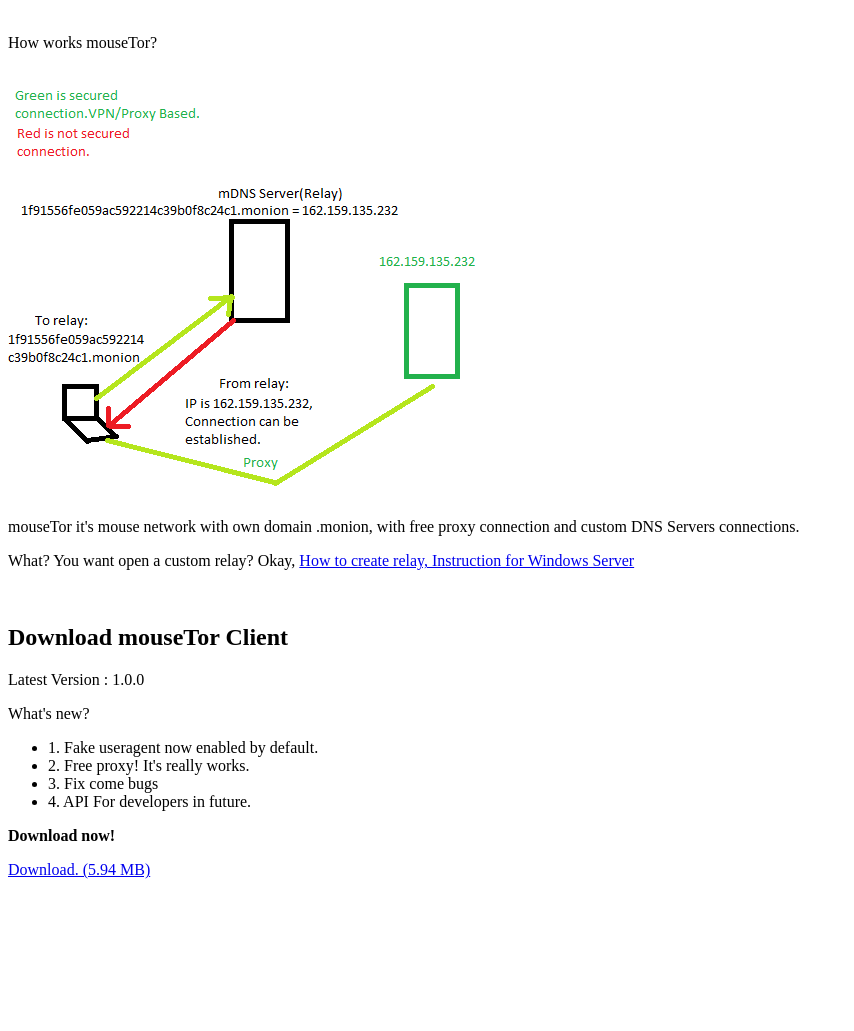
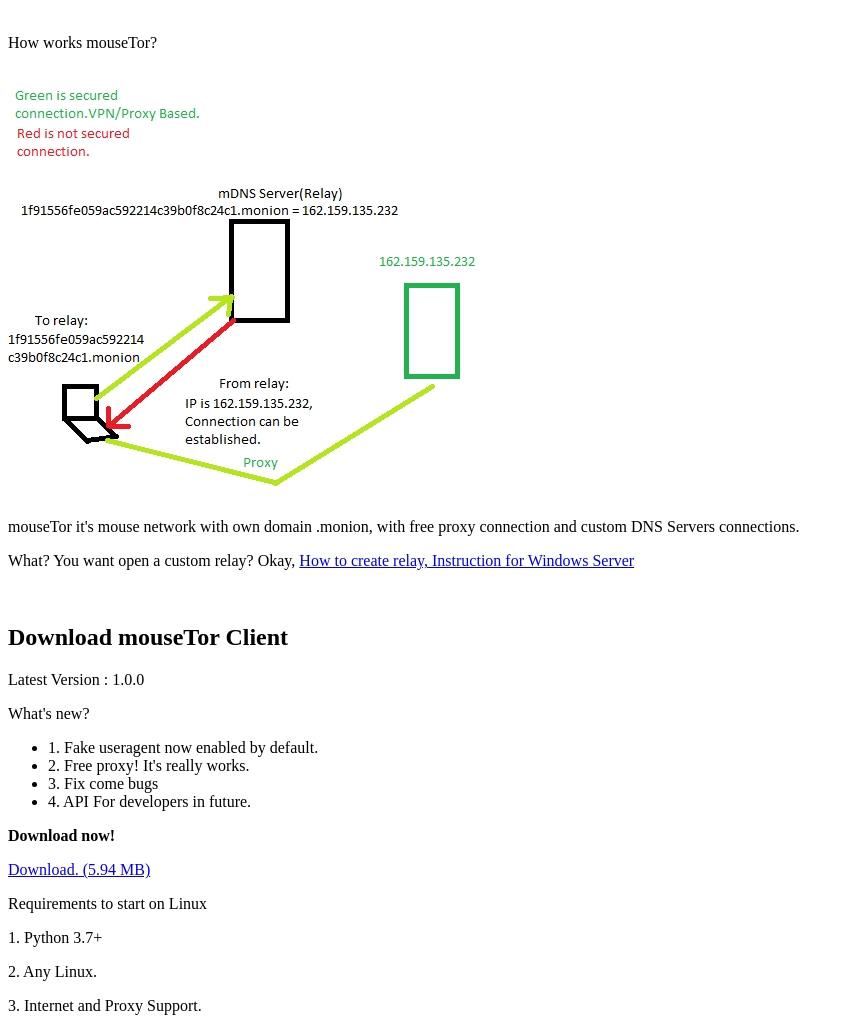
Before and after one commit to TheReactiveMouse/thereactivemouse.github.io, a plain HTML site: page index.html in a window 1280 px wide. Shown: the part 66-1097 px from the top of the page, without its empty margins (0-854 px from the left). Before the commit the page ends 953 px from the top, so only its background shows below. Drawn offline with Linux system fonts and the light colour scheme.

Commit message:
Update index.html

```diff
--- a/index.html
+++ b/index.html
@@ -19,3 +19,7 @@
 </ul>
 <p><b>Download now!</b></p>
 <a href="mouseTor-portable-1.0.0.exe">Download. (5.94 MB)</a>
+<p>Requirements to start on Linux</p>
+<p>1. Python 3.7+</p>
+<p>2. Any Linux.</p>
+<p>3. Internet and Proxy Support.</p>
```
